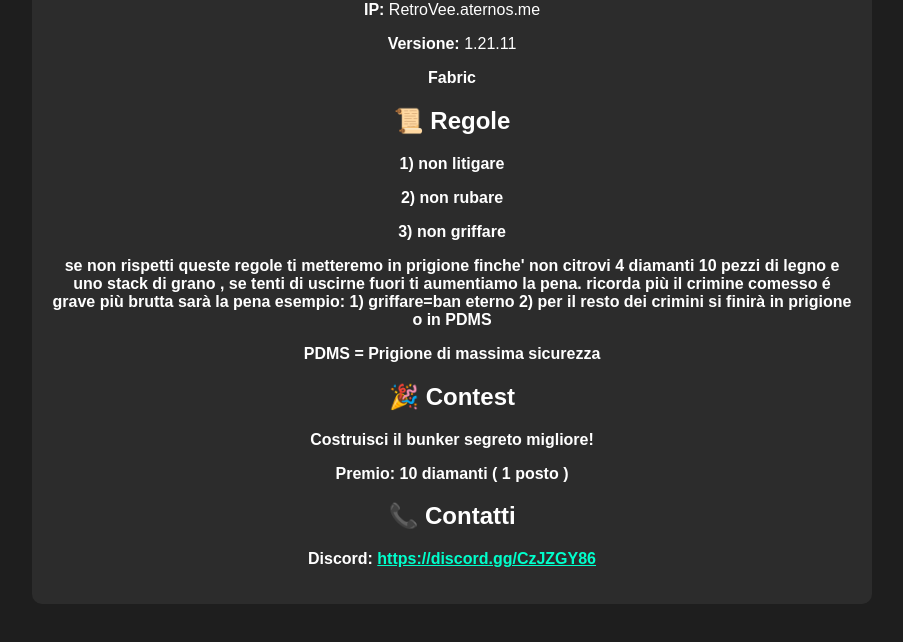
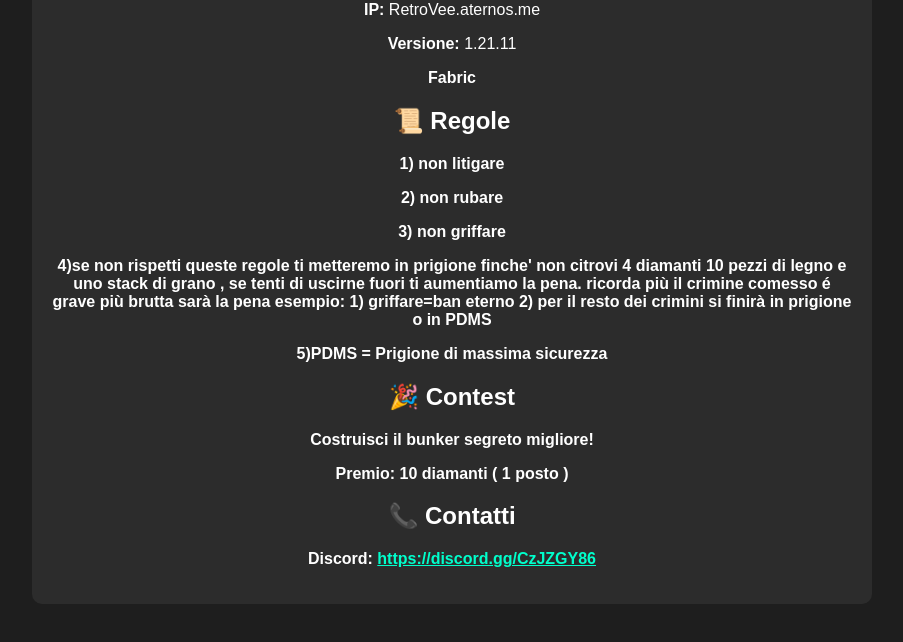
Before and after one commit to semeraromarco23-droid/semeraromarco23-droid.github.io, a plain HTML site: page index.html in a window 1280 px wide. Shown: the part 108-750 px from the top of the page, without its empty margins (188-1091 px from the left). Drawn offline with Linux system fonts and the light colour scheme.

Commit message:
Update index.html

```diff
--- a/index.html
+++ b/index.html
@@ -32,9 +32,8 @@
     <p>1) non litigare</p>
     <p>2) non rubare</p>
     <p>3) non griffare</p>
-    <p>se non rispetti queste regole ti metteremo in prigione finche' non citrovi 4 diamanti 10  pezzi di legno e uno stack di grano , se tenti di uscirne fuori ti aumentiamo la pena. ricorda più il crimine comesso é grave più brutta sarà la pena esempio: 1) griffare=ban eterno 2) per il resto dei crimini si finirà in prigione o in PDMS   </p>
-    <p>PDMS = Prigione di massima sicurezza</p>
-    <p></p>
+    <p>4)se non rispetti queste regole ti metteremo in prigione finche' non citrovi 4 diamanti 10  pezzi di legno e uno stack di grano , se tenti di uscirne fuori ti aumentiamo la pena. ricorda più il crimine comesso é grave più brutta sarà la pena esempio: 1) griffare=ban eterno 2) per il resto dei crimini si finirà in prigione o in PDMS   </p>
+    <p>5)PDMS = Prigione di massima sicurezza</p>
 
 
     <h2>🎉 Contest</h2>
```
